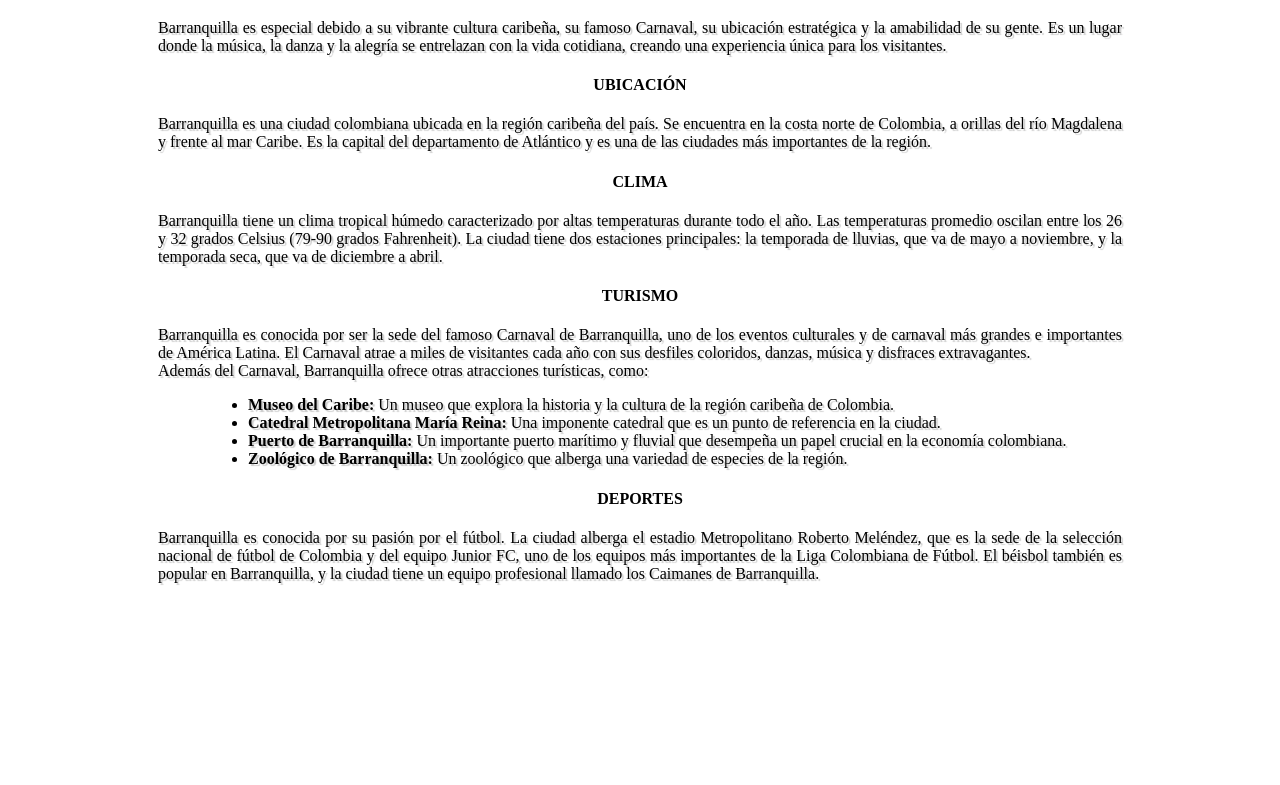
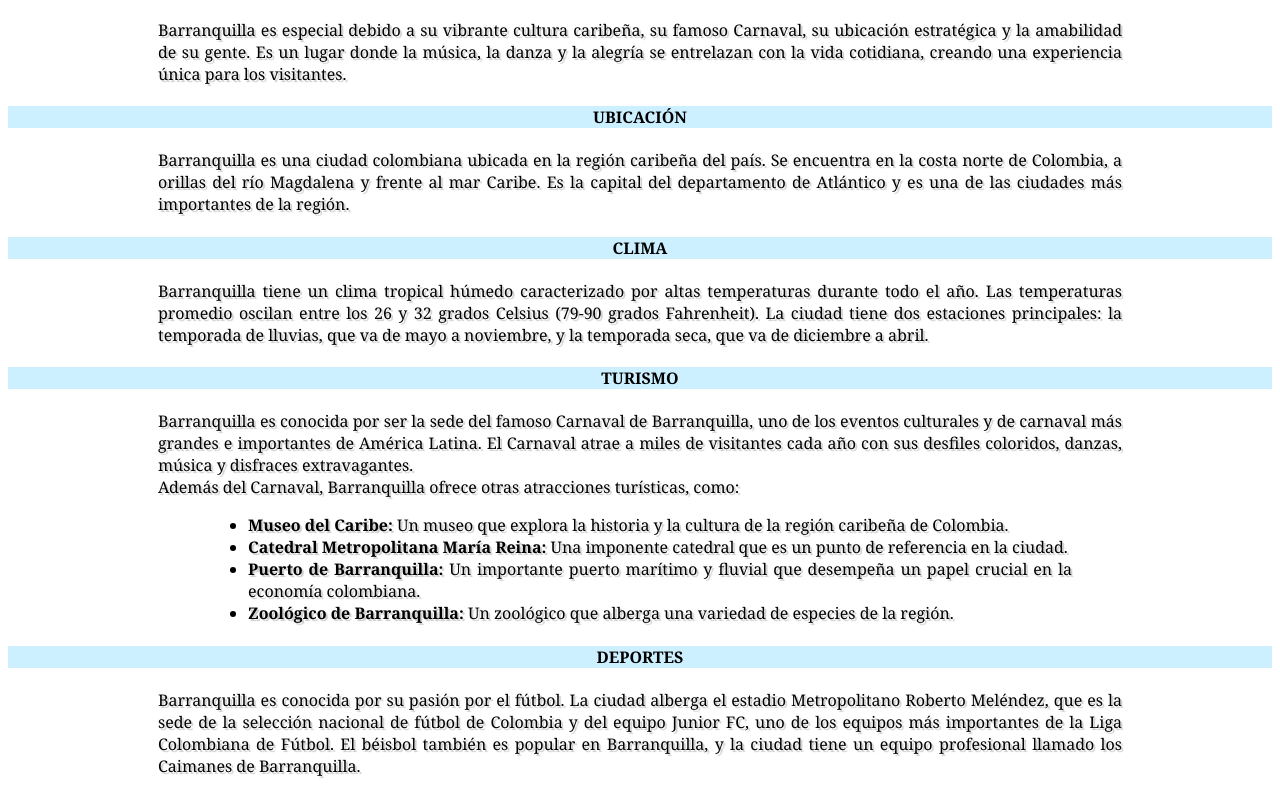
Before and after one commit to CarNi2002/BuenasPracticasGuia3, a plain HTML site: page index.html in a window 1280 px wide. Shown: the part 67-852 px from the top of the page. Before the commit the page ends 800 px from the top, so only its background shows below. Drawn offline with Linux system fonts and the light colour scheme.

Commit message:
Letra y Background (Ver. Beta_1.2)

```diff
--- a/css/style.css
+++ b/css/style.css
@@ -5,6 +5,7 @@ h1{
 
 h4{
     text-align: center;
+    background: rgba(0, 179, 255, 0.201);
 }
 
 p{
@@ -18,3 +19,7 @@ li{
     text-align: justify;
     text-shadow: 2px 2px 1px rgba(0, 0, 0, 0.207);
 }
+
+body{
+    font-family: Cambria, Cochin, Georgia, Times, 'Times New Roman', serif;
+}
```
Also changed, not shown: css/img/carnavalb.jpg (added).
